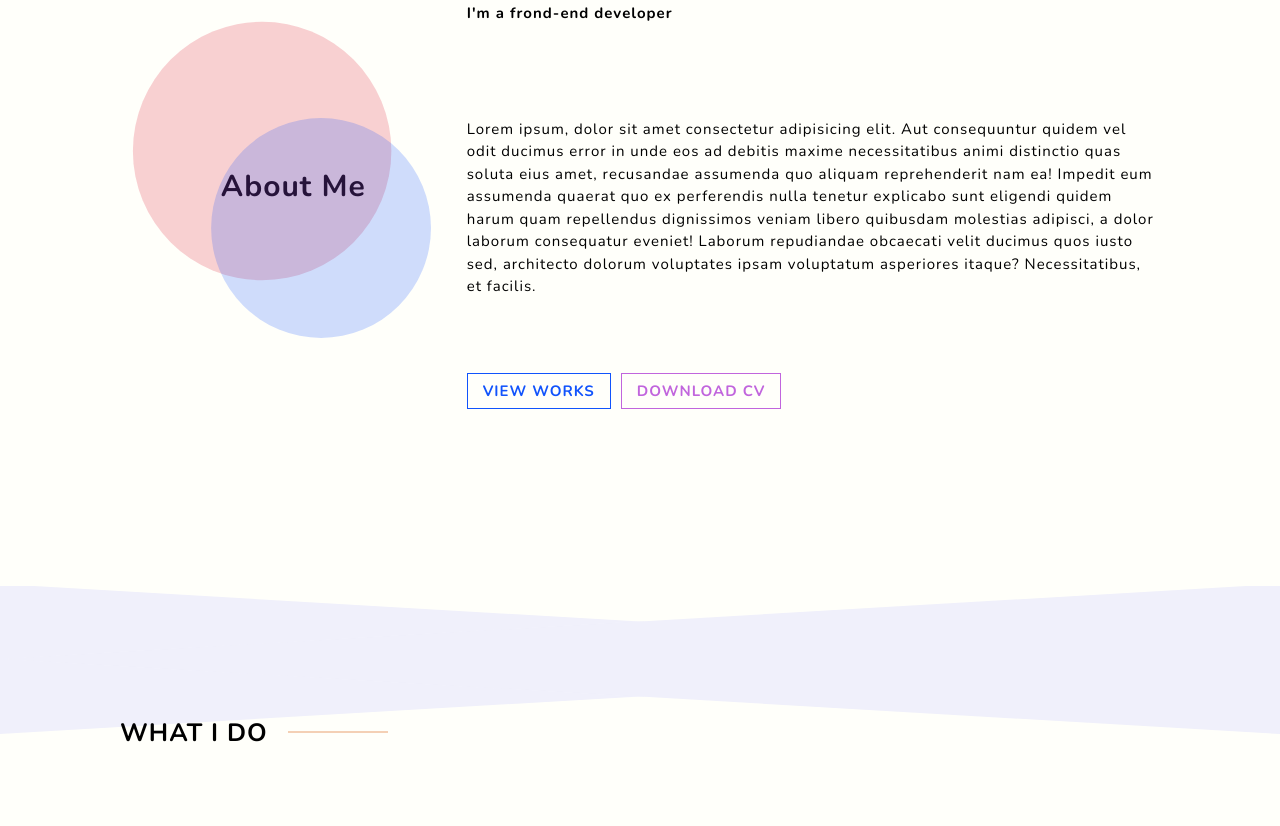
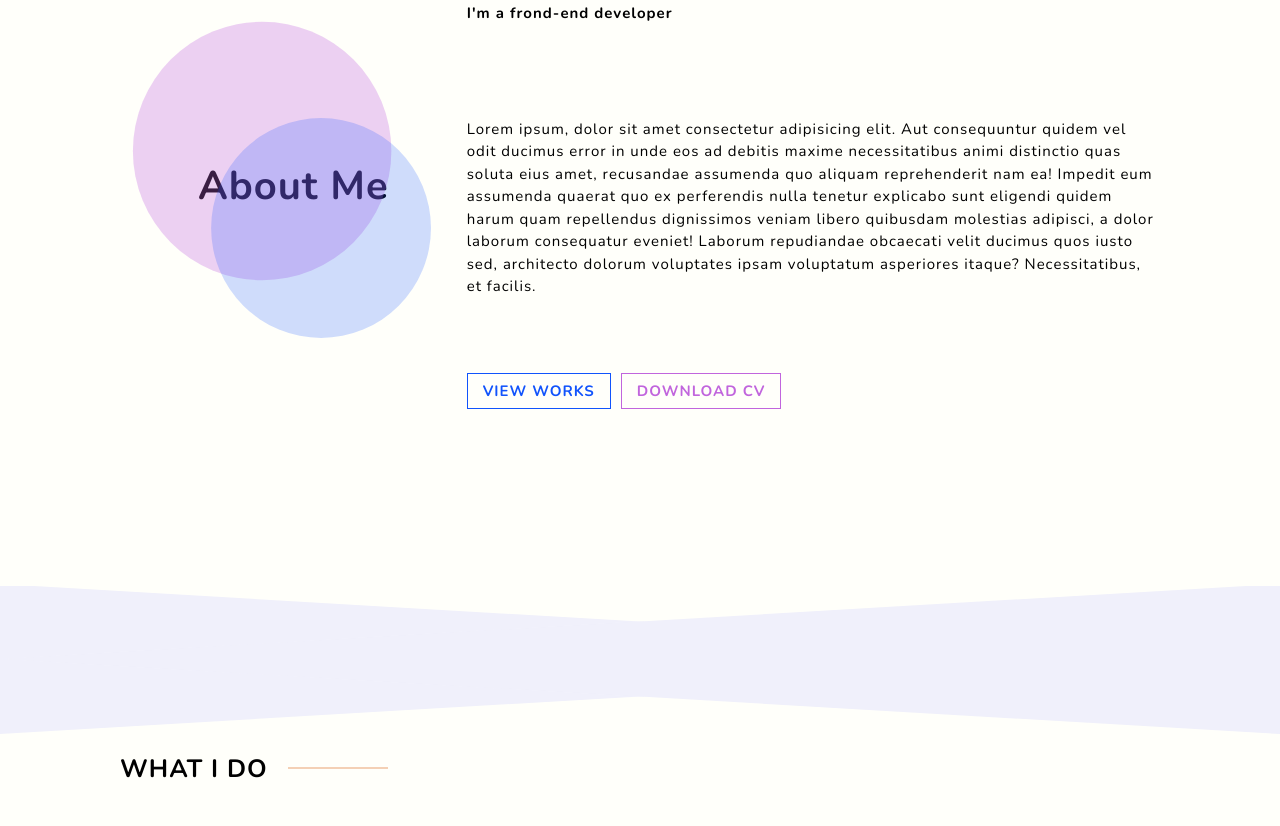
Before and after one commit to alirezahusseini33/Alix-clined-2, a plain HTML site: page index.html in a window 1280 px wide. Shown: the part 1014-1840 px from the top of the page. Drawn offline with nearby package versions, Linux system fonts and the light colour scheme.

Commit message:
'fixing'

```diff
--- a/scss/main.scss
+++ b/scss/main.scss
@@ -333,22 +333,22 @@ nav {
         left: 50%;
         height: 100%;
         width: 100%;
-        background-color: $red;
-        opacity: 0.2;
+        background-color: $lighter-purple;
+        opacity: 0.3;
         transform: translate(-50%, -50%);
-        clip-path: circle(23.4% at 41% 45%);
+        clip-path: circle(23.4% at 41% 48%);
     }
     .about-me-header::after {
         content: "";
         position: absolute;
-        top: 60%;
-        left: 60%;
+        top: 50%;
+        left: 50%;
         height: 100%;
         width: 100%;
         background-color: $light-blue;
         opacity: 0.2;
         z-index: 10;
-        transform: translate(-60%, -60%);
+        transform: translate(-50%, -50%);
         clip-path: circle(19.9% at 58% 56%);
     }
     .about-me-contents {
@@ -413,19 +413,20 @@ nav {
     background-color: $light-bg;
     display: grid;
     grid-template-columns: 1fr;
-    grid-template-rows: auto 1fr;
+    grid-template-rows: 200px 1fr;
     overflow: hidden;
     .portfolio-header {
         grid-column: 1/-1;
         grid-row: 1/2;
         width: fit-content;
-        height: fit-content;
         z-index: 10;
-        margin-top: 3rem;
         padding: 0 3rem;
+        display: flex;
+        justify-content: flex-start;
+        align-items: flex-end;
         h1 {
             font-size: 2.5rem;
-            margin-top: 100px;
+            // margin-top: 200px;
             width: fit-content;
             position: relative;
         }
@@ -719,7 +720,7 @@ nav {
             align-items: center;
             position: relative;
             h1 {
-                font-size: 3rem;
+                font-size: 4rem;
                 font-weight: bold;
             }
         }
@@ -730,8 +731,8 @@ nav {
             left: 50%;
             height: 100%;
             width: 100%;
-            background-color: $red;
-            opacity: 0.2;
+            background-color: $lighter-purple;
+            opacity: 0.3;
             transform: translate(-50%, -50%);
             clip-path: circle(23.4% at 41% 45%);
         }
```
Also changed, not shown: css/main.css, 1 other file.
